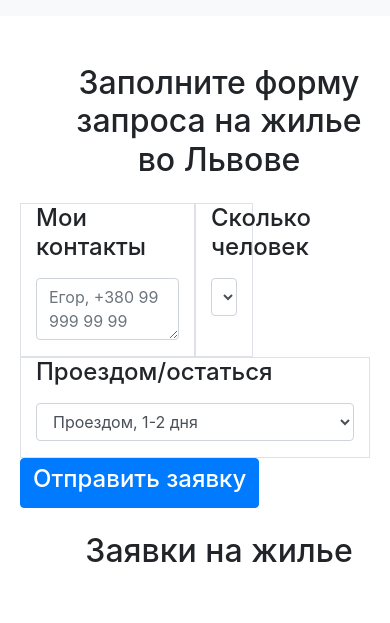
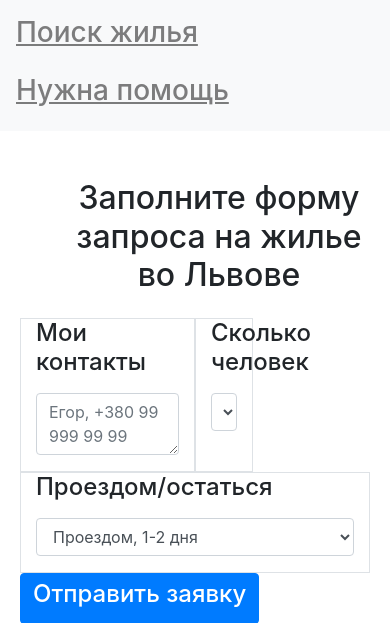
Before and after one commit to Egorich42/lviv_help, a Flask app: page / in a window 390 px wide. Shown: the top 623 px of the page. Run offline with Flask 3, Linux system fonts and the light colour scheme; data that the repository does not hold is empty; some libraries are stand-ins or nearby versions.

Commit message:
updated menu in mobile

```diff
--- a/lviv_help/templates/base.html
+++ b/lviv_help/templates/base.html
@@ -16,7 +16,7 @@
 
 
 <nav class="navbar navbar-expand-lg navbar-light bg-light">
-  <div class="collapse navbar-collapse justify-content-center" id="navbarSupportedContent">
+  <div class="navbar-collapse justify-content-center" id="navbarSupportedContent">
     <ul class="navbar-nav">
 
 <!--       <li class="nav-item h3">
@@ -24,10 +24,10 @@
       </li> -->
 
       <li class="nav-item h3">
-        <a class="nav-link" href="/">Поиск жилья</a>
+        <a class="nav-link" href="/"><u>Поиск жилья</u></a>
       </li>
       <li class="nav-item h3">
-        <a class="nav-link" href="/supply">Нужна помощь</a>
+        <a class="nav-link" href="/supply"><u>Нужна помощь</u></a>
       </li>
     </ul>
 
```
